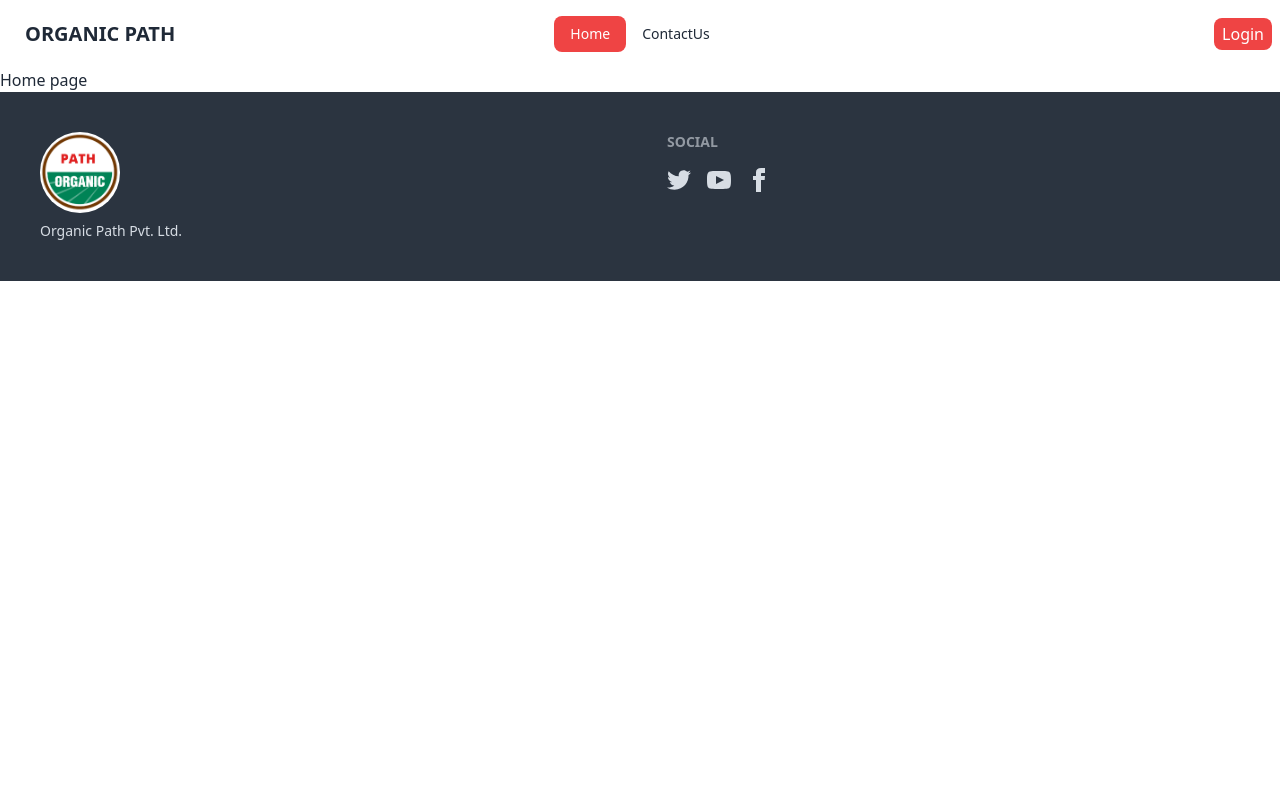
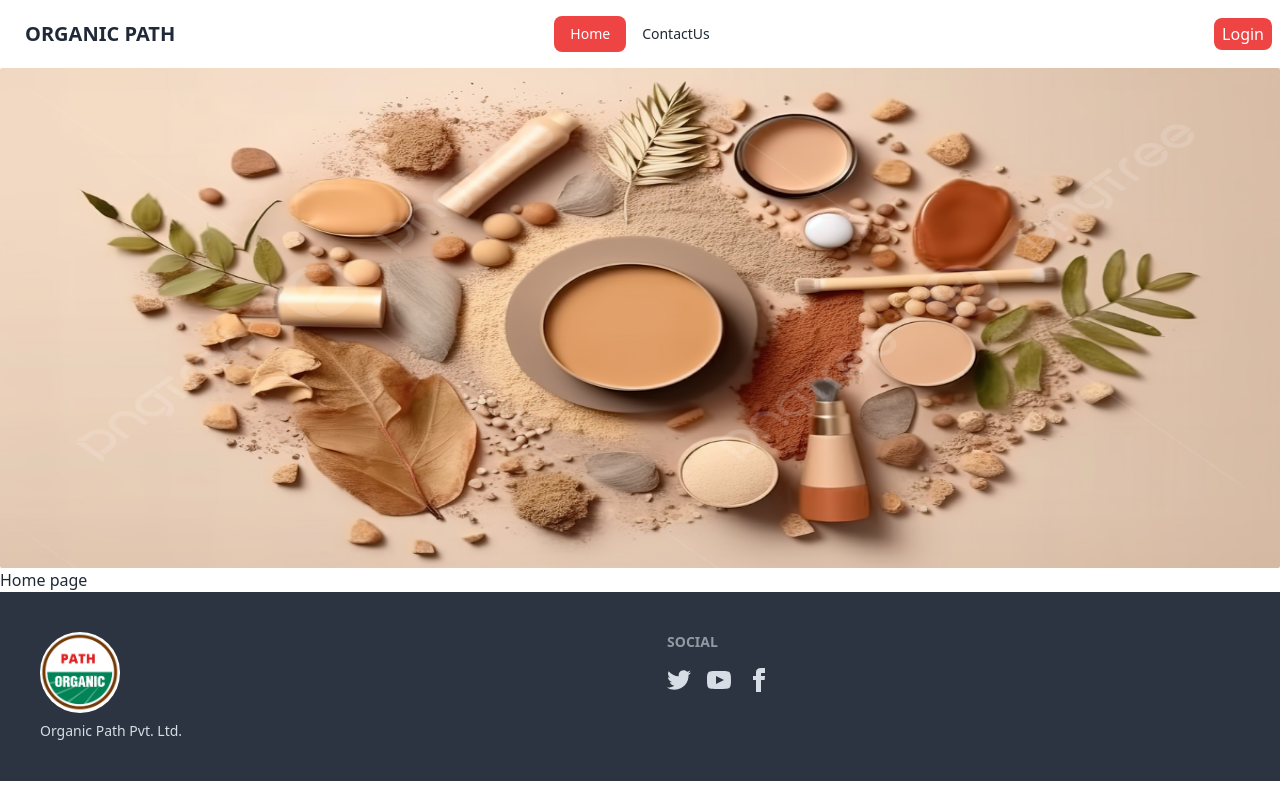
Before and after one commit to msahrana/organic-path-client, a React (Vite) app: page / in a window 1280 px wide. Built offline with nearby package versions, Linux system fonts and the light colour scheme; no server answers.

Commit message:
Banner section is added

```diff
--- /dev/null
+++ b/src/components/Banner/Banner.jsx
@@ -0,0 +1,11 @@
+import BannerLogo from "/banner.jpg";
+
+const Banner = () => {
+  return (
+    <div>
+      <img className="w-full h-[500px] rounded-sm" src={BannerLogo} alt="" />
+    </div>
+  );
+};
+
+export default Banner;
--- a/src/components/Home/Home.jsx
+++ b/src/components/Home/Home.jsx
@@ -1,6 +1,11 @@
+import Banner from "../Banner/Banner";
+
 const Home = () => {
   return (
     <div>
+      <div>
+        <Banner></Banner>
+      </div>
       <h1>Home page</h1>
     </div>
   );
```
Also changed, not shown: public/banner.jpg (added).
